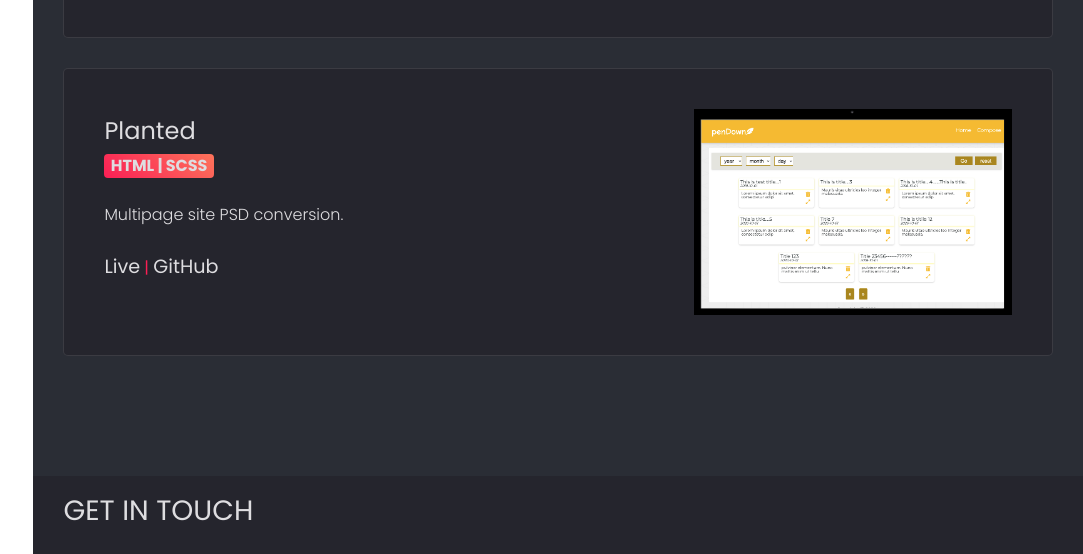
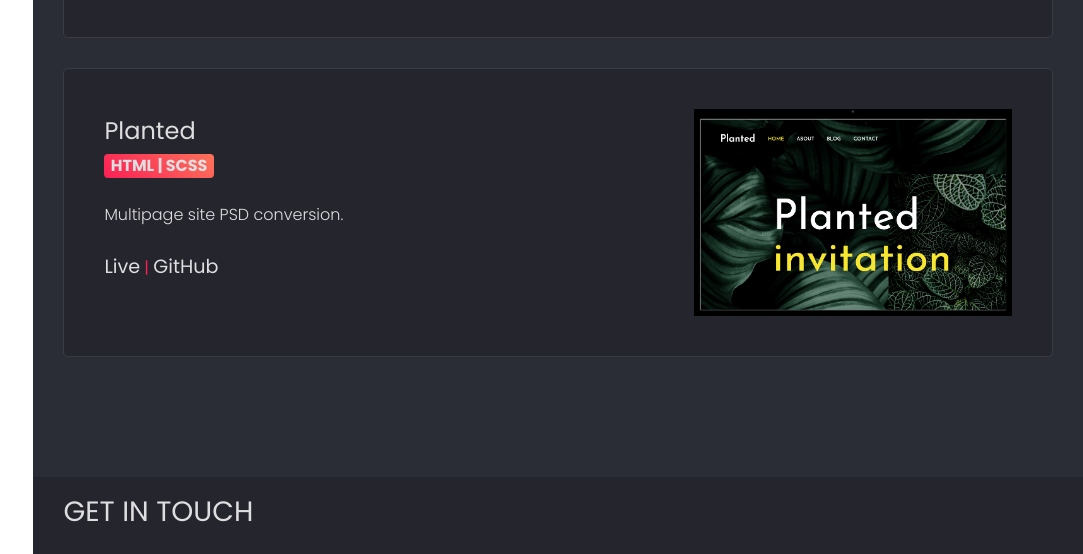
Before and after one commit to NehaSuthar/Personal-Portfolio, a plain HTML site: page index.html in a window 1280 px wide. Shown: the part 2834-3388 px from the top of the page, without its empty margins (197-1280 px from the left). Drawn offline with nearby package versions, Linux system fonts and the light colour scheme.

Commit message:
Added project

```diff
--- a/index.html
+++ b/index.html
@@ -252,7 +252,7 @@
                                 </div>
                             </div>
                             <div class="project-img">
-                                <img src="./assets/images/daily-jornal.png">
+                                <img src="./assets/images/planted.png">
                             </div>
                         </div>
                     </div>
```
Also changed, not shown: assets/images/planted.png (added).
